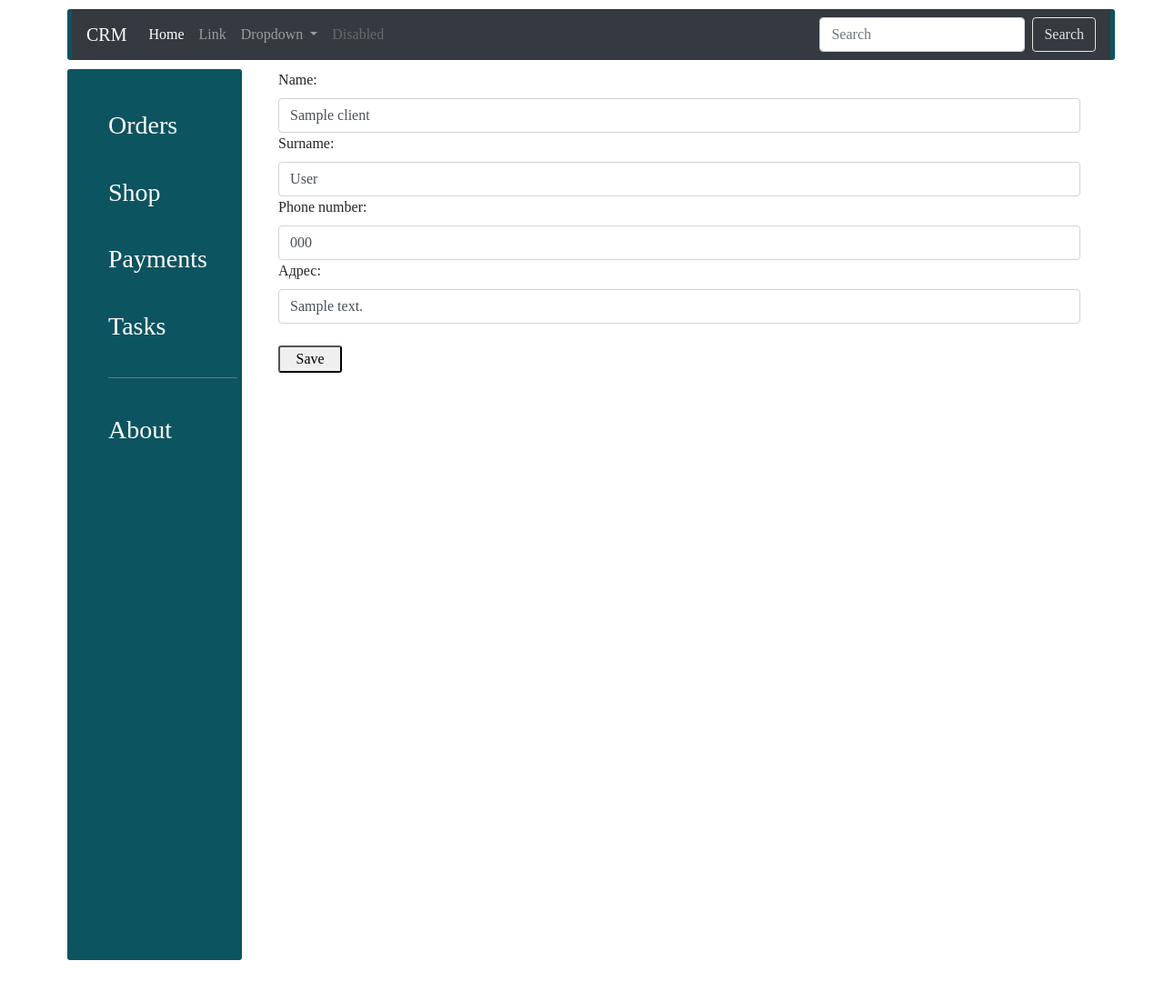
After one commit to Handsome-Jack-Here/CRM_OLD, a Django app: page /order/client-edit/1 in a window 1280 px wide. The commit adds this page. Shown: the whole page at 91% size. Run offline with Django 4.2, Linux system fonts and the light colour scheme; tables that the repository leaves empty hold one stand-in row (values such as "Sample post"); some libraries are stand-ins or nearby versions.

Commit message:
Add client edit into order detail web form

```diff
--- a/CRM_Project/main_app/forms.py
+++ b/CRM_Project/main_app/forms.py
@@ -16,12 +16,12 @@ class NewOrderForm(ModelForm):
 class OrderDetailForm(ModelForm):
     class Meta:
         model = Order
-        fields = ['defect', 'diagnostic_result', 'client', 'works', 'finally_price', 'type_of_unit', 'unit', 'repair_stage', ]
+        fields = [ 'type_of_unit', 'unit', 'defect', 'diagnostic_result', 'works', 'finally_price',  'repair_stage', ]
 
         widgets = {
             'defect': forms.Textarea(attrs={'class': 'form-control', 'rows': 3, 'cols': 24}),
             'diagnostic_result': forms.Textarea(attrs={'class': 'form-control' }),
-            'client': forms.Select(attrs={'class': 'form-control'}),
+            # 'client': forms.Select(attrs={'class': 'form-control'}),
             'works': forms.TextInput(attrs={'class': 'form-control'}),
             'finally_price': forms.TextInput(attrs={'class': 'form-control'}),
             'type_of_unit': forms.Select(attrs={'class': 'form-control'}),
@@ -70,3 +70,15 @@ class NewUnitTypeForm(ModelForm):
     class Meta:
         model = UnitType
         fields = '__all__'
+
+class EditClientForm(ModelForm):
+    class Meta:
+        model = Client
+        fields = '__all__'
+
+        widgets = {
+            'name': forms.TextInput(attrs={'class': 'form-control', }),
+            'surname': forms.TextInput(attrs={'class': 'form-control', }),
+            'phone_number': forms.TextInput(attrs={'class': 'form-control', }),
+            'address': forms.TextInput(attrs={'class': 'form-control', }),
+        }
--- a/CRM_Project/main_app/models.py
+++ b/CRM_Project/main_app/models.py
@@ -11,10 +11,13 @@ class Client(models.Model):
     surname = models.CharField(max_length=40, verbose_name='Surname')
     phone_number = models.CharField(validators=[phone_regex], max_length=17, blank=True,
                                     verbose_name='Phone number')  # Validators should be a list
-    address = models.CharField(max_length=40, verbose_name='Адрес')
+    address = models.CharField(max_length=40, default='No address', verbose_name='Адрес')
 
     def __str__(self):
         return f'{self.name} \n {self.surname}'
+
+    def get_url(self):
+        return reverse('edit-client', args=(self.pk, ))
 
 
 class Brand(models.Model):
@@ -45,7 +48,7 @@ class Unit(models.Model):
     model = models.ForeignKey(Model, on_delete=models.PROTECT, related_name='unit', null=True, verbose_name='Model')
 
     def __str__(self):
-        return f'{self.brand} {self.model}'
+        return f'{self.brand} {self.model} {self.serial_number}'
 
 
 class RepairStage(models.Model):
--- a/CRM_Project/main_app/static/main_app/css/master.css
+++ b/CRM_Project/main_app/static/main_app/css/master.css
@@ -38,7 +38,7 @@
 
 .left_side {
     height: 980px;
-    width: 19%;
+    width: 17%;
     float: left;
     background: #0c5460;
     margin: 5px 5px 5px 5px;
@@ -69,9 +69,17 @@
 }
 
 .create_order_button {
-    border-radius: 5px;
+    border-radius: 3px;
     width: 90px;
     box-shadow: black;
     color: black;
     font-family: Ubuntu;
 }
+
+.save_client_button {
+    border-radius: 3px;
+    width: 70px;
+    box-shadow: black;
+    color: black;
+    font-family: Ubuntu;
+}
--- a/CRM_Project/main_app/templates/includes/navbar.html
+++ b/CRM_Project/main_app/templates/includes/navbar.html
@@ -1,4 +1,4 @@
-<div class="navbar" style="padding-left: 0px;padding-right: 0px; padding-top: 0px">
+<div class="navbar" style="padding-left: 5px;padding-right: 5px; padding-top: 0px; border-radius: 3px;">
     <nav class="navbar navbar-expand-lg navbar-dark bg-dark">
         <a class="navbar-brand" href="#">CRM</a>
         <button class="navbar-toggler" type="button" data-toggle="collapse" data-target="#navbarSupportedContent"
--- /dev/null
+++ b/CRM_Project/main_app/templates/main_app/edit_client.html
@@ -0,0 +1,33 @@
+{% extends 'main_app/base.html' %}
+
+{% block title %} {% endblock %}
+
+{% block content %}
+{% include 'includes/header.html' %}
+
+<div class="content">
+
+    <div class="left_side">
+        {% include 'includes/left_side_content.html' %}
+    </div>
+
+    <div class="right_side">
+
+        <div class="form-group">
+
+            <form action="" method="post">
+                {% csrf_token %}
+
+                {{ client }}
+
+                <br><button class="save_client_button" type="submit">Save</button>
+            </form>
+
+        </div>
+
+    </div>
+
+</div>
+
+
+{% endblock %}
--- a/CRM_Project/main_app/urls.py
+++ b/CRM_Project/main_app/urls.py
@@ -5,6 +5,7 @@ urlpatterns = [
     path('', views.Index.as_view(),name='home'),
     path('new_order', views.NewOrder.as_view(), name='add-new-order'),
     path('order/<int:val>', views.GetOrder.as_view(), name='get-order'),
+    path('order/client-edit/<int:val>', views.EditClient.as_view(), name='edit-client'),
 
 
 
--- a/CRM_Project/main_app/views.py
+++ b/CRM_Project/main_app/views.py
@@ -2,7 +2,7 @@ from django.shortcuts import render
 from django.views.generic import DetailView, ListView, CreateView, View
 from .models import Order, Client, Unit, Brand, Model, UnitType, RepairStage
 from .forms import NewOrderForm, NewClientForm, NewUnitForm, NewBrandForm, NewModelForm, NewUnitTypeForm, \
-    OrderDetailForm
+    OrderDetailForm, EditClientForm
 from django.http import HttpResponseRedirect
 
 
@@ -75,8 +75,26 @@ class GetOrder(View):
 
     def get(self, request, val: int):
         this_order = Order.objects.get(id=val)
+        this_client = this_order.client
+        this_unit = this_order.unit
         form = OrderDetailForm(instance=this_order)
-        return render(request, 'main_app/order_detail.html', context={'order': form})
+        return render(request, 'main_app/order_detail.html', context={'order': form, 'client': this_client, 'unit': this_unit})
 
     def post(self, pk: int):
         pass
+
+
+class EditClient(View):
+
+    def get(self, request, val: int):
+        this_client = Client.objects.get(id=val)
+        client_form = EditClientForm(instance=this_client)
+        return render(request, 'main_app/edit_client.html', context={'client': client_form, })
+
+
+    def post(self, request, val: int):
+        this_client = Client.objects.get(id=val)
+        client_form = EditClientForm(request.POST,  instance=this_client)
+        if client_form.is_valid():
+            client_form.save()
+            return HttpResponseRedirect('/')
```
Also changed, not shown: CRM_Project/main_app/templates/main_app/add_order.html (+3 -5 lines), CRM_Project/main_app/templates/main_app/order_detail.html (+10 -1 lines), CRM_Project/main_app/migrations/0030_alter_client_address.py (added).
